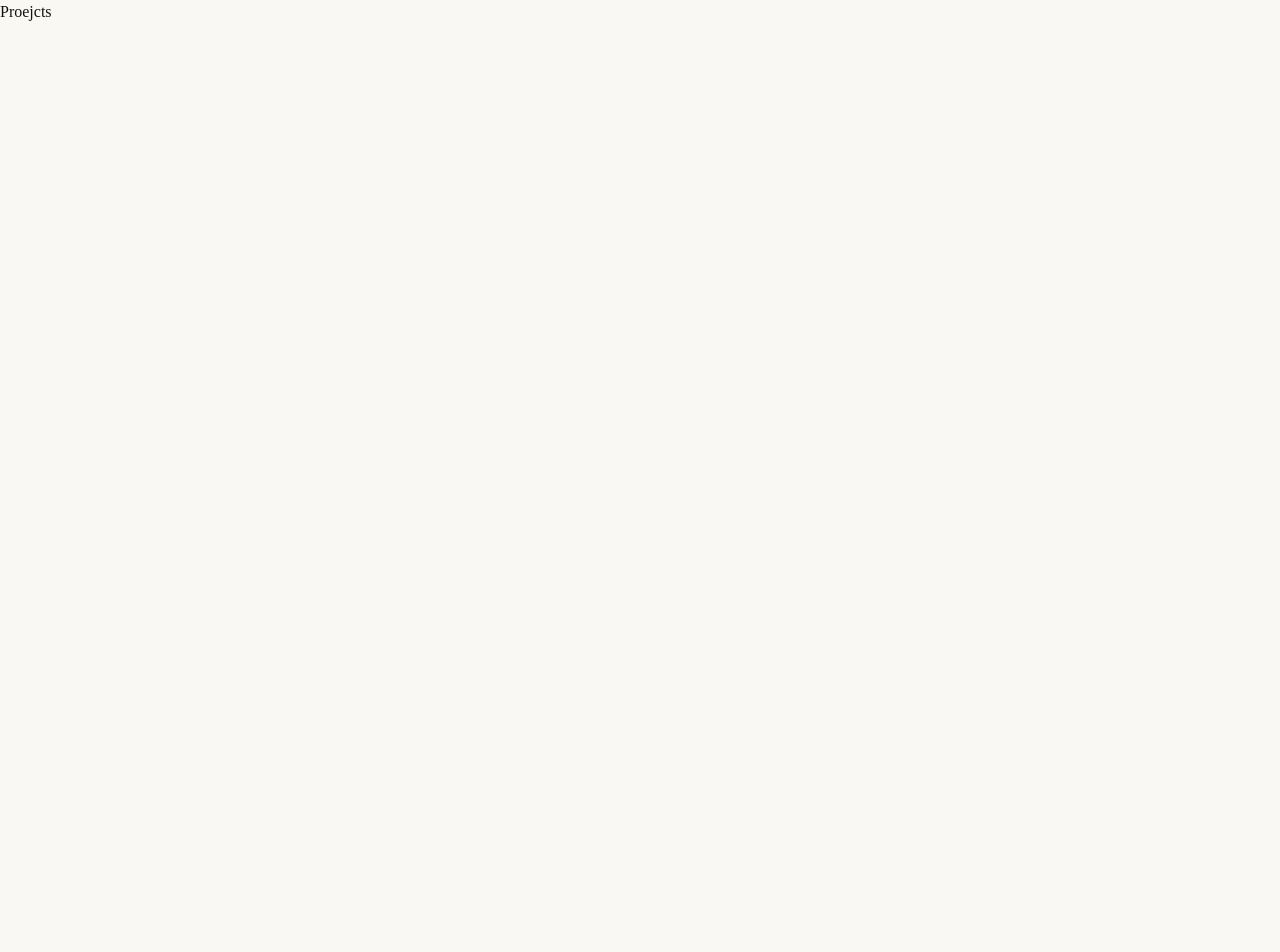
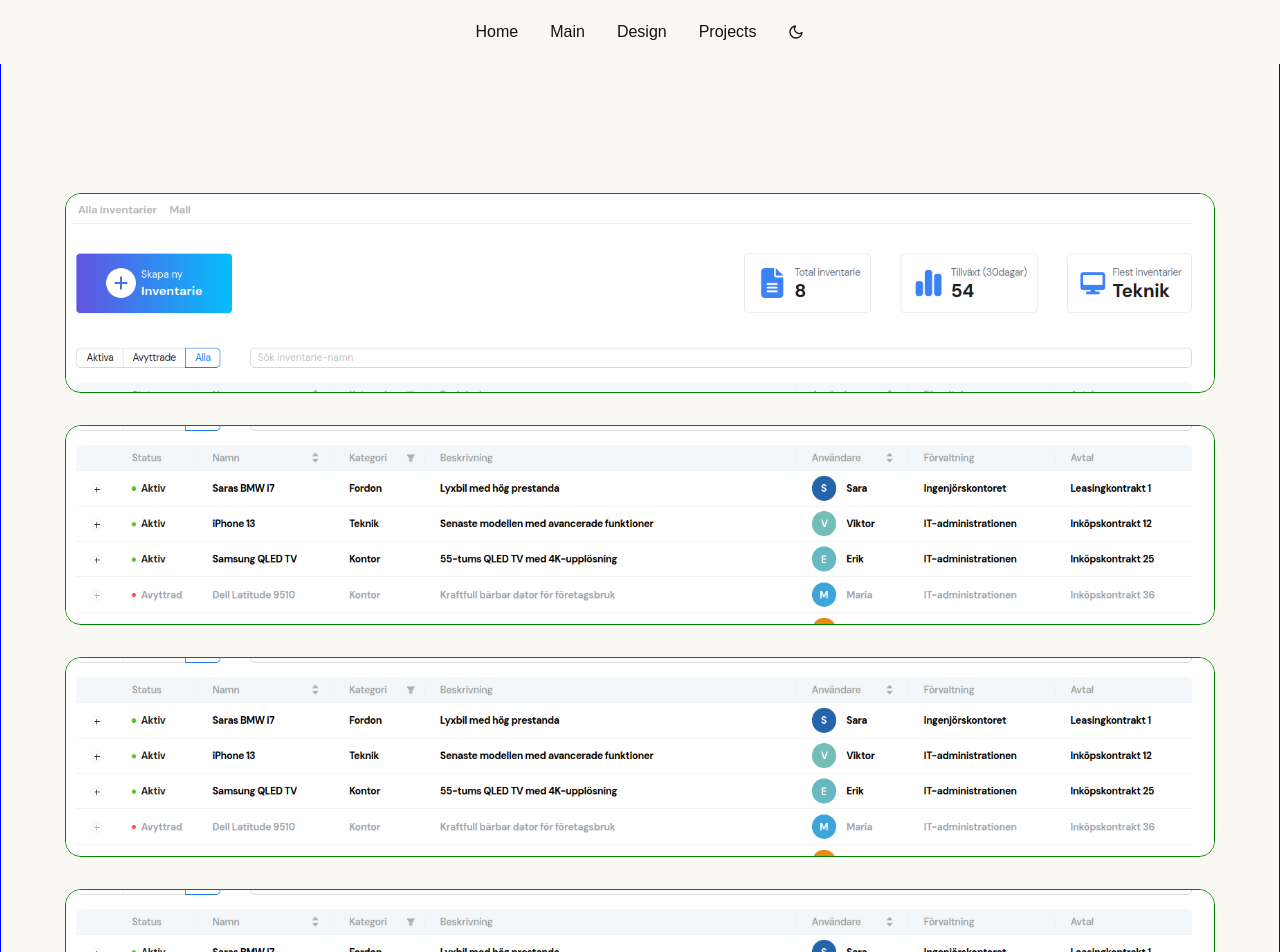
Before and after one commit to risinger7/Portfolio, a Next.js app: page /projects in a window 1280 px wide. Shown: the top 952 px of the page. Before the commit the page ends 800 px from the top, so only its background shows below. Built offline with nearby package versions, Linux system fonts and the light colour scheme; a web font is replaced by a local one.

Commit message:
dev update

```diff
--- a/src/app/(pages)/main/page.tsx
+++ b/src/app/(pages)/main/page.tsx
@@ -1,5 +1,5 @@
 import Main from "@/components/main/Main";
 
 export default function MainPage() {
-  return <Main></Main>;
+  return <Main />;
 }
--- /dev/null
+++ b/src/app/(pages)/projects/[projectId]/page.tsx
@@ -0,0 +1,3 @@
+export default function ProjectPage() {
+  return <div>project</div>;
+}
--- a/src/app/globals.css
+++ b/src/app/globals.css
@@ -35,8 +35,3 @@ html {
     text-wrap: balance;
   }
 }
-
-/* SCROLL-BAR */
-/*
-*::-webkit-scrollbar {
-  width: 12px; /* width of the entire scrollbar */
--- a/src/app/page.tsx
+++ b/src/app/page.tsx
@@ -1,5 +1,4 @@
 "use client";
-import "./styles.css";
 import Navbar from "@/components/navbar/Navbar";
 import Hero from "@/components/hero/Hero";
 import Footer from "@/components/footer/Footer";
--- a/src/components/Projects/Projects.tsx
+++ b/src/components/Projects/Projects.tsx
@@ -1,7 +1,60 @@
+import Image from "next/image";
+/* import cliraLogo from "../../../public/clira/Clira-Logo.svg"; */
+import Navbar from "../navbar/Navbar";
+import styles from "./projects.module.css";
+import Link from "next/link";
+
 export default function Projects() {
   return (
-    <div className="projects-container">
-      <div className="grid-container">Proejcts</div>
-    </div>
+    <>
+      <Navbar></Navbar>
+      <div className={styles.container}>
+        <div className={styles.grid}>
+          <Link href="projects/clira">
+            <div className={styles.item}>
+              <img
+                src="./clira/image61.png"
+                alt="clira-image"
+                className={styles.project__image}
+              ></img>
+            </div>
+          </Link>
+          <div className={styles.item}>
+            {" "}
+            <img
+              src="./clira/image61.png"
+              alt="clira-image"
+              className={styles.project__image}
+            ></img>
+          </div>
+          <div className={styles.item}>
+            {" "}
+            <img
+              src="./clira/image61.png"
+              alt="clira-image"
+              className={styles.project__image}
+            ></img>
+          </div>
+          <div className={styles.item}>
+            {" "}
+            <img
+              src="./clira/image61.png"
+              alt="clira-image"
+              className={styles.project__image}
+            ></img>
+          </div>
+        </div>
+      </div>
+    </>
   );
 }
+
+{
+  /* <Image
+              src={cliraLogo}
+              alt="Clira Logo"
+              width={100} // Specify desired width
+              height={100} // Specify desired height
+              priority // If this is above the fold
+            /> */
+}
--- /dev/null
+++ b/src/components/Projects/projects.module.css
@@ -0,0 +1,32 @@
+.container {
+  border: 1px solid blue;
+  display: flex;
+  flex-direction: column;
+  justify-content: center;
+  align-items: center;
+}
+
+/* Phone layout */
+.grid {
+  margin-top: 12rem;
+  width: 90%;
+  gap: 2rem;
+  display: grid;
+  grid-template-columns: 1fr;
+  grid-template-rows: auto;
+  margin-bottom: 4rem;
+}
+
+.item {
+  border-radius: 1rem;
+  border: 1px solid green;
+  max-height: 200px;
+  position: relative;
+  overflow: hidden;
+}
+
+.project__image {
+  width: 100%;
+  height: 100%;
+  object-fit: cover;
+}
--- a/src/components/hero/Hero.tsx
+++ b/src/components/hero/Hero.tsx
@@ -12,7 +12,7 @@ export default function Hero() {
       setScrollY(window.scrollY);
     };
 
-    // Check when to reveal the next section (e.g., after scrolling 80vh)
+    // Check when to reveal the next section (ex. after scrolling 80vh)
     if (window.scrollY > window.innerHeight * 0.8) {
       setNextSectionVisible(true);
     } else {
@@ -26,7 +26,7 @@ export default function Hero() {
   }, []);
 
   const zoomFactor = 1 + scrollY / 600; // Adjust zoom based on scroll
-  console.log("zoom", zoomFactor);
+
   return (
     <div>
       <div className="hero-container">
--- a/src/components/navbar/Navbar.tsx
+++ b/src/components/navbar/Navbar.tsx
@@ -39,6 +39,7 @@ export default function Navbar() {
           <Link href="/">Home</Link>
           <Link href="/main">Main</Link>
           <Link href="/design">Design</Link>
+          <Link href="/projects">Projects</Link>
           <ThemeSwitch />
         </ul>
       )}
@@ -52,6 +53,7 @@ export default function Navbar() {
           <Link href="/">Home</Link>
           <Link href="/main">Main</Link>
           <Link href="/design">Design</Link>
+          <Link href="/projects">Projects</Link>
           <ThemeSwitch />
         </ul>
       )}
```
Also changed, not shown: src/app/styles.css (deleted, +0 -11 lines), src/components/main/Main.tsx (+1 -7 lines), public/clira/Clira-Logo.svg (added), public/clira/image61.png (added), src/app/(pages)/projects/page.tsx (renamed from src/app/projects/page.tsx).
